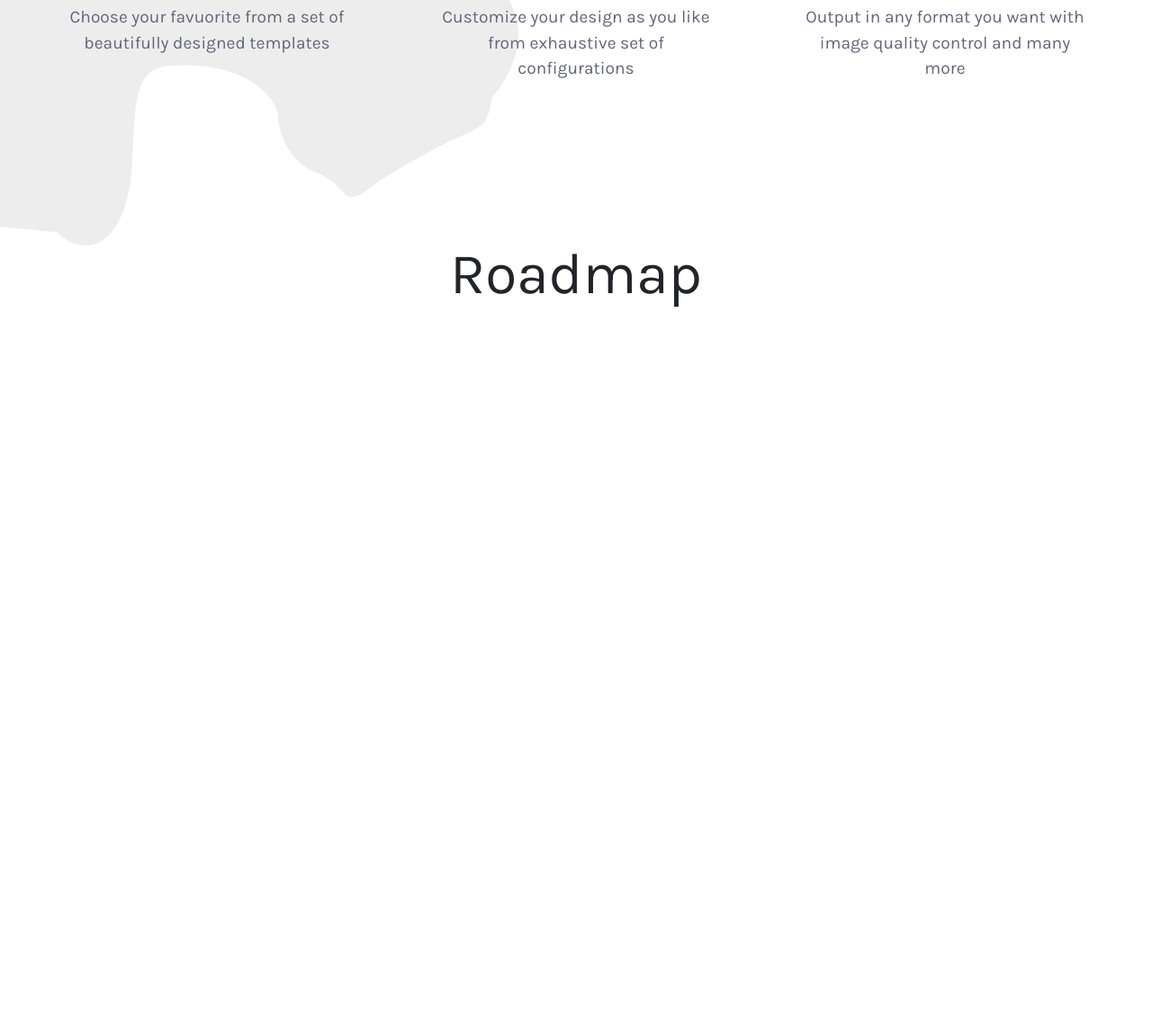
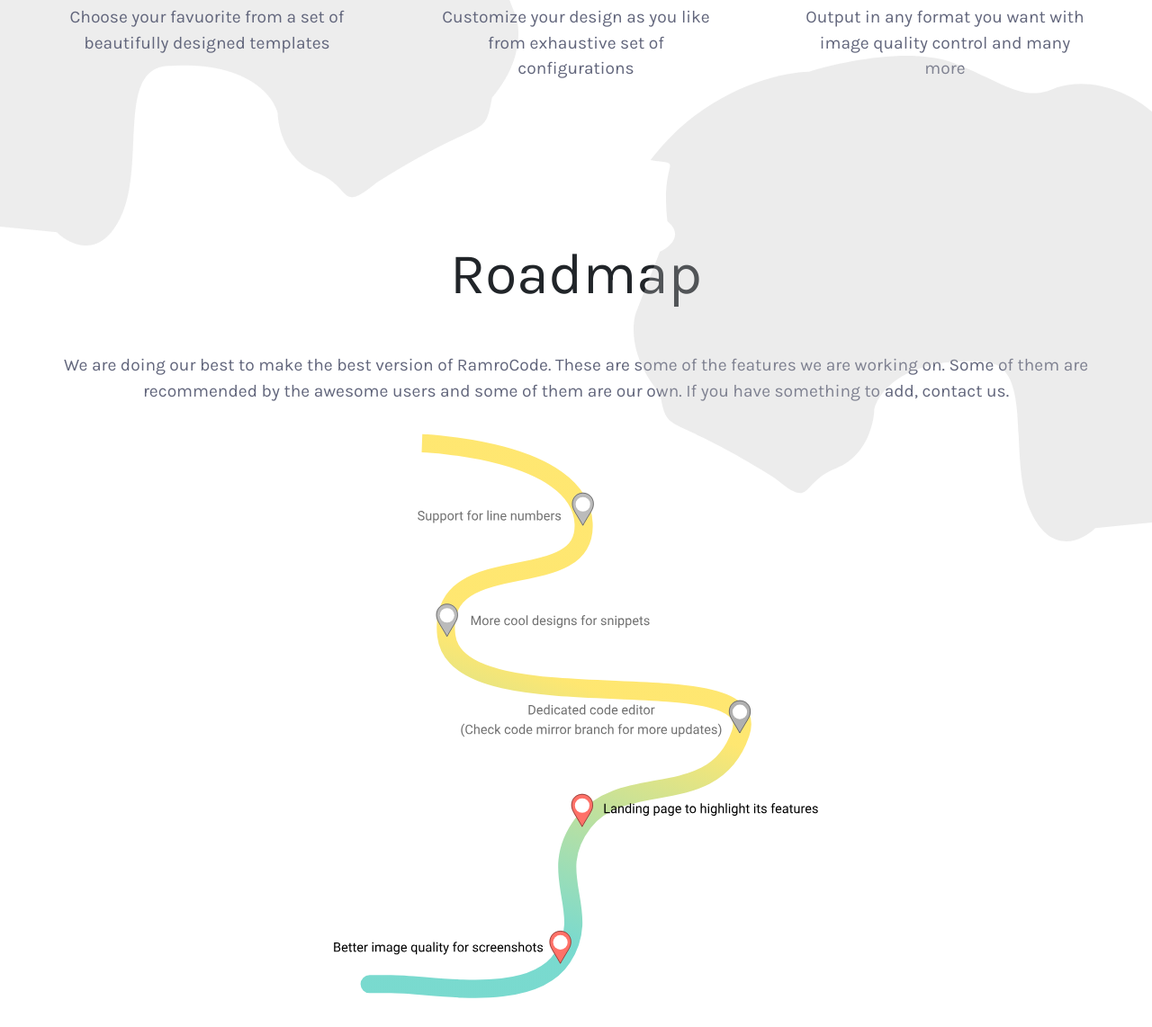
Before and after one commit to the-value-crew/ramrocode-portfolio, a plain HTML site: page index.html in a window 1280 px wide. Shown: the part 1296-2438 px from the top of the page at 90% size. Before the commit the page ends 1688 px from the top, so only its background shows below. Drawn offline with Linux system fonts and the light colour scheme.

Commit message:
Adds roadmap

```diff
--- a/index.html
+++ b/index.html
@@ -49,7 +49,8 @@
                         <img src="./assets/hero_slider_preview_1.png">
                     </div>
 
-                    <div class="heroSectionSliderList w-100 d-flex justify-content-center justify-content-md-start mt-4 mt-md-5">
+                    <div
+                        class="heroSectionSliderList w-100 d-flex justify-content-center justify-content-md-start mt-4 mt-md-5">
                         <div class="heroSectionSliderListItem">
                             <img src="./assets/hero_slider_1.png">
                         </div>
@@ -67,7 +68,8 @@
                         </div>
                     </div>
 
-                    <a class="btn btn-primary btn-lg mt-4 mt-md-5" target="_blank" href="https://ramrocode.netlify.app/#/">
+                    <a class="btn btn-primary btn-lg mt-4 mt-md-5" target="_blank"
+                        href="https://ramrocode.netlify.app/#/">
                         Open Ramrocode
                     </a>
                 </div>
@@ -117,6 +119,15 @@
 
         <section class="roadmapSection text-center" id="roadmapSection">
             <h1 class="roadmapSectionTitle">Roadmap</h1>
+
+            <p class="roadmapSectionSubtitle">
+                We are doing our best to make the best version of RamroCode. These are some of the features we are
+                working on. Some of them are recommended by the awesome users and some of them are our own. If you have something to add, contact us.
+            </p>
+
+            <img src="./assets/roadmap.svg" class="roadmapSectionImage">
+
+            <img src="./assets/roadmap_pattern.svg" class="roadmapSectionPattern d-none d-md-block">
         </section>
 
     </div>
--- a/styles/_roadmapSection.scss
+++ b/styles/_roadmapSection.scss
@@ -7,10 +7,11 @@
 
     &Pattern{
         position: absolute;
-        left: calc(-1 * (100vw - 98%) / 2);
+        right: calc(-1 * (100vw - 98%) / 2);
+        transform: translateY(-200%);
 
         @include media-breakpoint-up(xl) {
-            left: calc(-1 * (100vw - 1200px) / 2); // from _core.scss (value of max width)
+            right: calc(-1 * (100vw - 1200px) / 2); // from _core.scss (value of max width)
         }
     }
 
@@ -21,4 +22,17 @@
             font-size: 4rem;
         }
     }
+
+    &Subtitle{
+        font-size: 1.2rem;
+        color: $color-secondary;
+    }
+
+    &Image{
+        margin: 0 auto;
+        margin-top: 1rem;
+        margin-bottom: 2rem;
+        width: 100%;
+        max-width: 540px;
+    }
 }
```
Also changed, not shown: assets/roadmap.svg (added), assets/roadmap_pattern.svg (added), styles/main.css, 1 other file.
